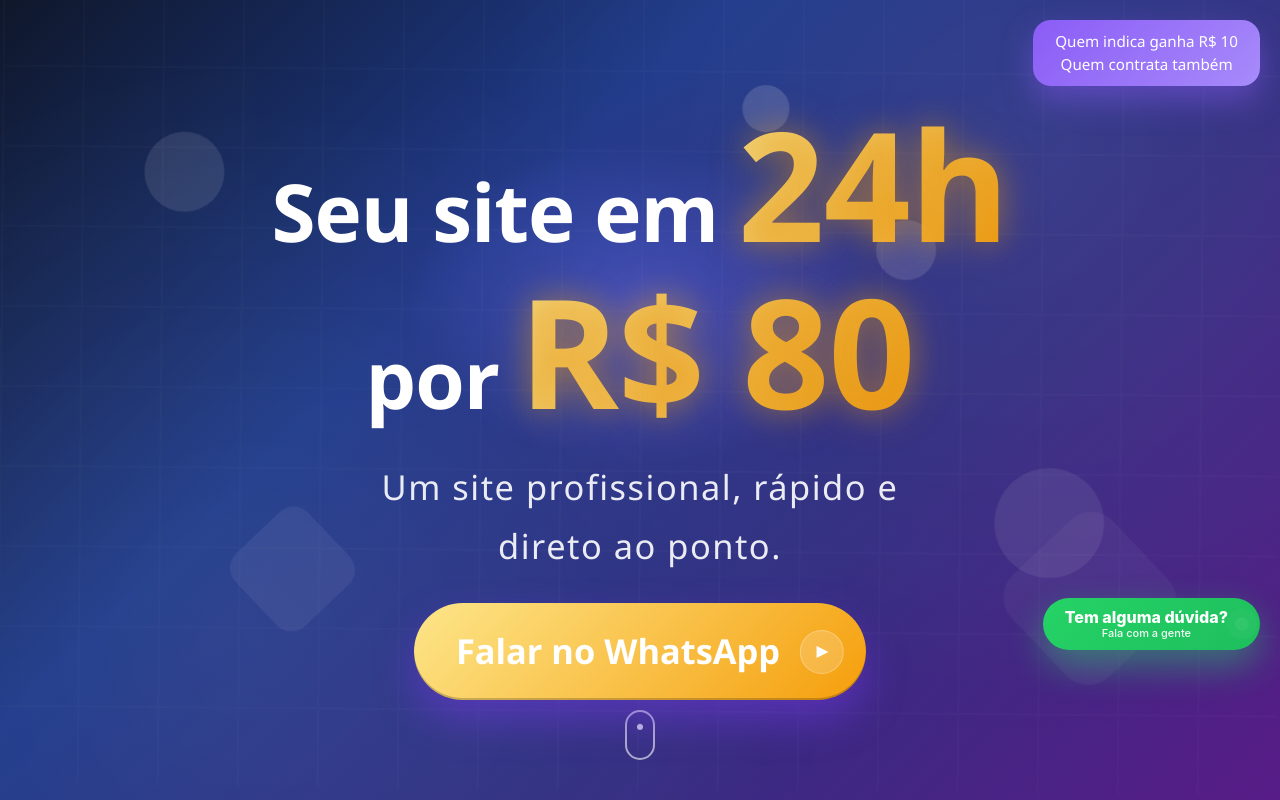
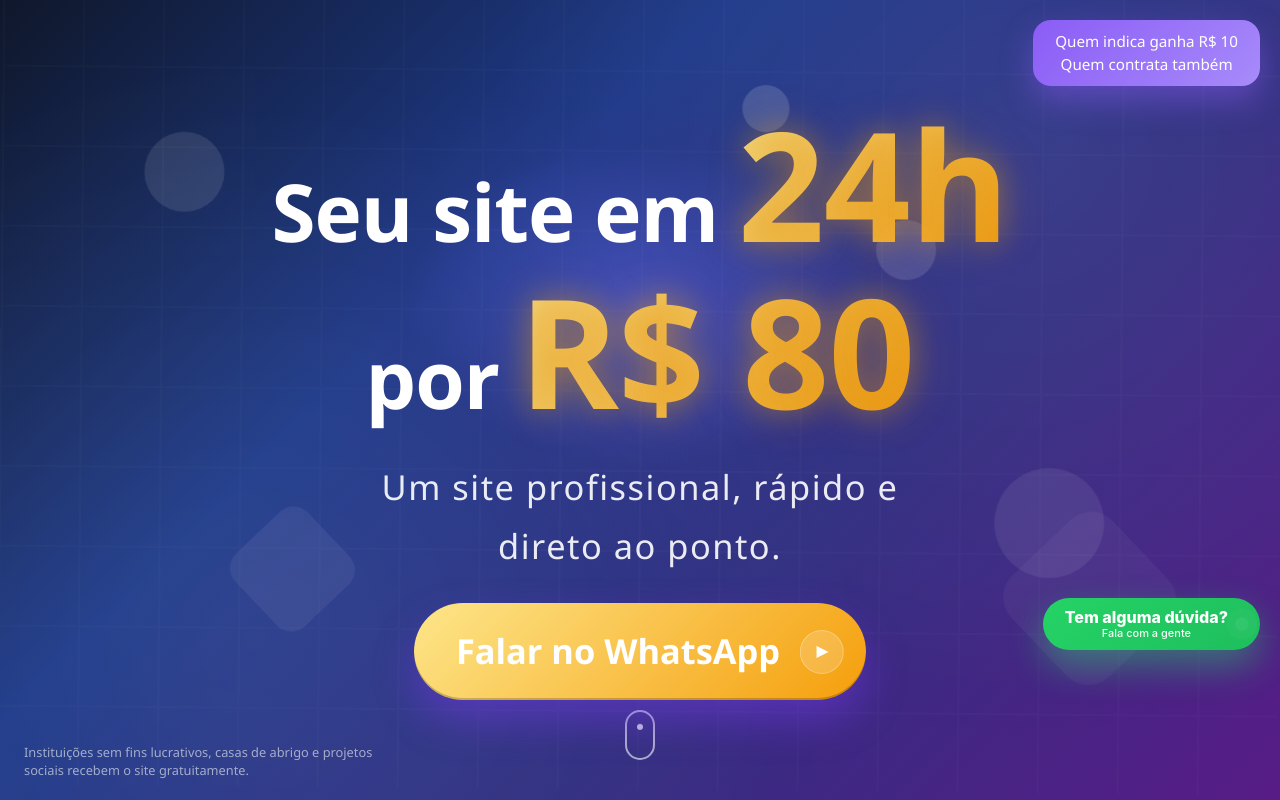
Before and after one commit to lcfumes/blendiastudio.site, a plain HTML site: page index.html in a window 1280 px wide. Shown: the top 800 px of the page. Drawn offline with Linux system fonts and the light colour scheme; a script that the page names is missing.

```diff
--- a/index.html
+++ b/index.html
@@ -193,6 +193,20 @@
   opacity: 1;
 }
 
+.hero-social-note {
+  position: absolute;
+  left: 24px;
+  bottom: 20px;
+
+  max-width: 360px;
+
+  font-size: 0.8rem;
+  line-height: 1.4;
+  opacity: 0.65;
+
+  color: #e5e7eb;
+}
+
 
     </style>
 </head>
@@ -249,6 +263,10 @@
                 <span class="cta-icon">▶</span>
             </a>
         </div>
+<div class="hero-social-note">
+  Instituições sem fins lucrativos, casas de abrigo e projetos sociais
+  recebem o site gratuitamente.
+</div>
 
         <div class="scroll-indicator" onclick="document.getElementById('about').scrollIntoView()"></div>
     </section>
```
